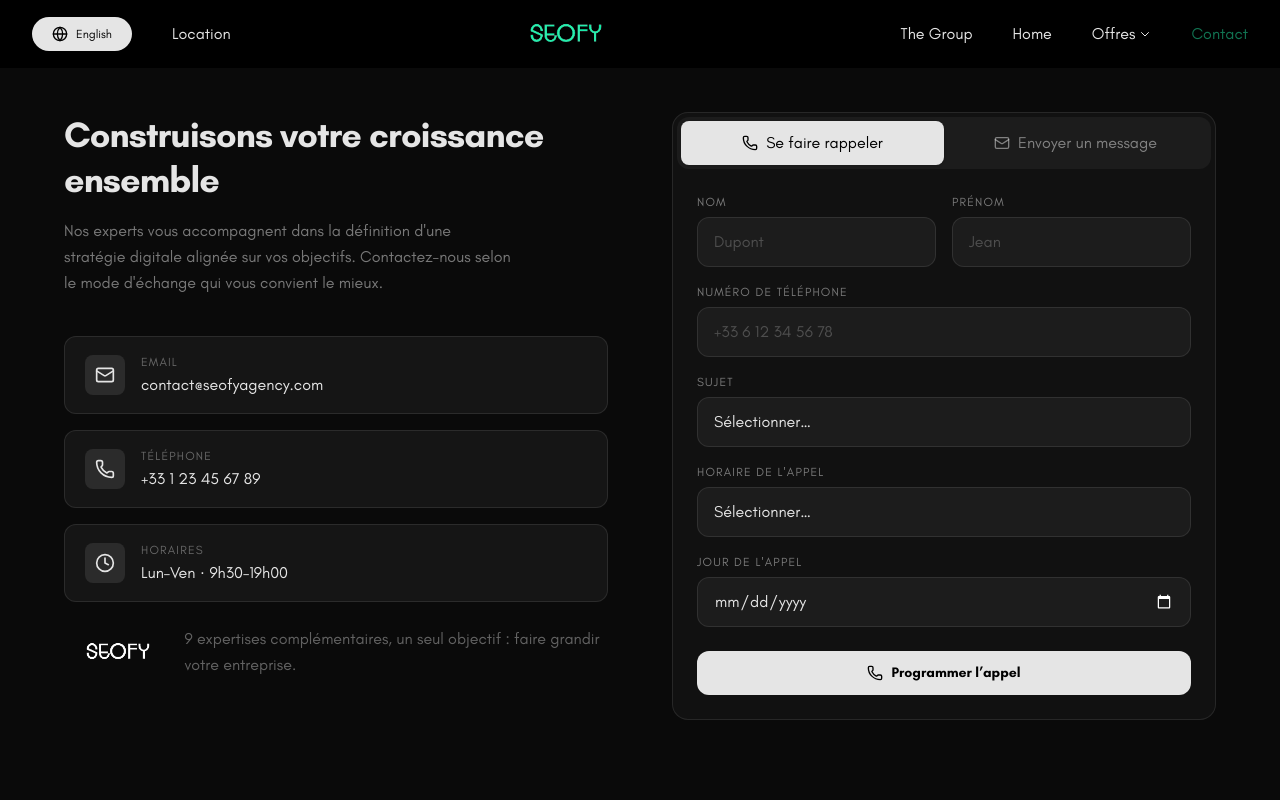
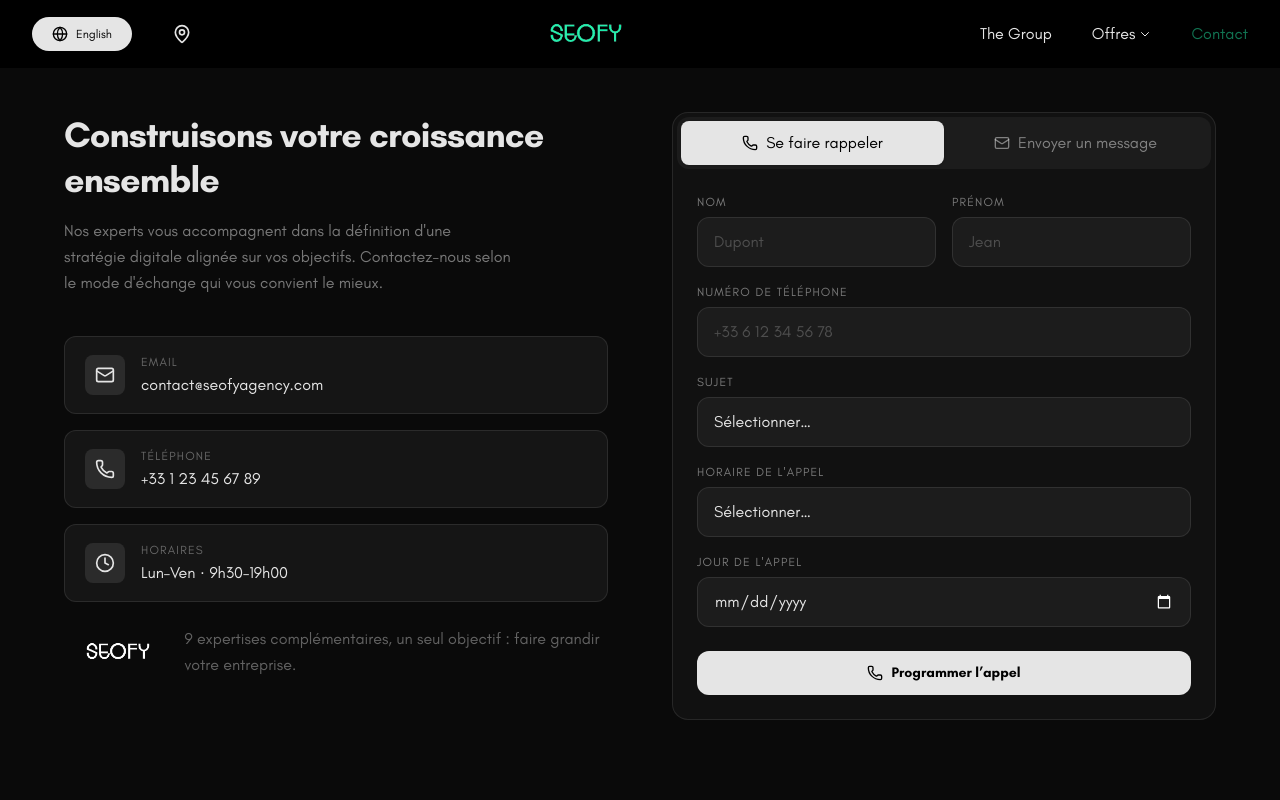
Before and after one commit to 4skygroup/seofy, a React (Vite) app: page /contact in a window 1280 px wide. Shown: the top 800 px of the page. Built offline with nearby package versions, Linux system fonts and the light colour scheme.

Commit message:
changement header

```diff
--- a/src/components/Navbar.tsx
+++ b/src/components/Navbar.tsx
@@ -1,6 +1,6 @@
 import { useState, useRef } from "react";
 import { NavLink } from "react-router-dom";
-import {Globe} from "lucide-react";
+import {Globe, MapPin} from "lucide-react";
 
 interface SubItem {
     label: string;
@@ -16,7 +16,6 @@ interface NavItem {
 
 const navItems: NavItem[] = [
     { label: "The Group", path: "https://www.playtosky.com/", external: true },
-    { label: "Home", path: "/"},
     {
         label: "Offres",
         path: "/offres",
@@ -59,7 +58,7 @@ export default function Navbar() {
                     to="/location"
                     className="hidden md:flex items-center gap-2 text-white hover:text-seofy-green transition-colors"
                 >
-                    Location
+                    <MapPin className="w-5 h-5" />
                 </NavLink>
             </div>
 
```
